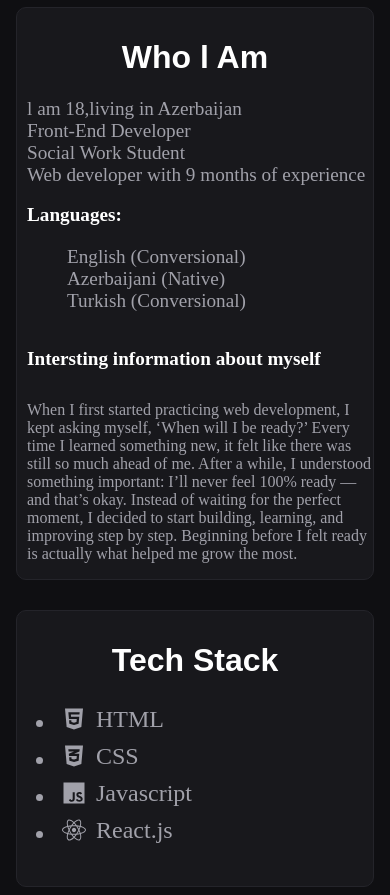
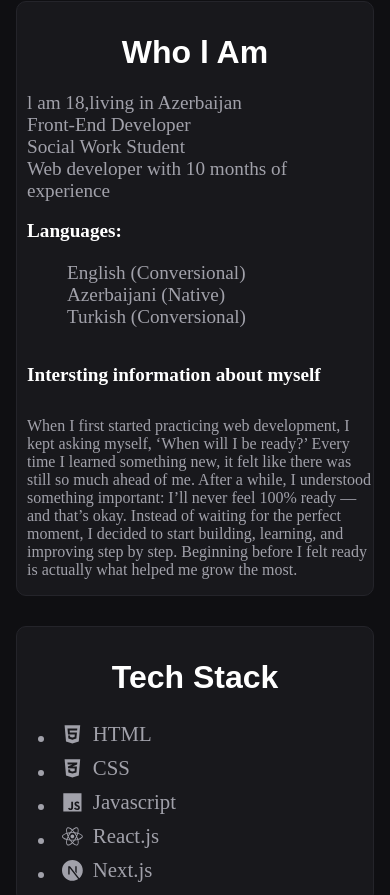
Before and after one commit to saidmaharramlidev-commits/said-maharramli, a React (Vite) app: page / in a window 390 px wide. Shown: the part 919-1814 px from the top of the page. Built offline with nearby package versions, Linux system fonts and the light colour scheme.

Commit message:
added upwork link,fixed project pics

```diff
--- a/src/components/About.tsx
+++ b/src/components/About.tsx
@@ -4,6 +4,7 @@
 import { IoLogoJavascript } from "react-icons/io5";
 import { FaReact } from "react-icons/fa";
 import { useEffect } from "react";
+import { SiNextdotjs } from "react-icons/si";
 
 function About() {
 
@@ -63,7 +64,7 @@
                         <li>l am 18,living in Azerbaijan</li>
                         <li>Front-End Developer</li>
                         <li>Social Work Student</li>
-                        <li>Web developer with 9 months of experience</li>
+                        <li>Web developer with 10 months of experience</li>
                         <br />
                         <li>
                             <strong style={{ color: "white" }}>Languages:</strong>
@@ -97,6 +98,7 @@
                             <li><div className="skill"><FaCss3Alt />  CSS</div></li>
                             <li><div className="skill"><IoLogoJavascript />  Javascript</div></li>
                             <li><div className="skill"><FaReact />  React.js</div></li>
+                            <li><div className="skill"><SiNextdotjs />  Next.js</div></li>
                         </ul>
                     </div>
                     <div id="rightAboutDown">
--- a/src/components/Contact.tsx
+++ b/src/components/Contact.tsx
@@ -11,6 +11,9 @@
 
 import { useFormik } from 'formik'
 import { formScheme } from '../schemes/formScheme';
+import { SiUpwork } from "react-icons/si";
+
+
 
 export function CircularIndeterminate() {
     return (
@@ -123,6 +126,9 @@
                         <div className='contactSocialMedia'>
                             <a href="https://www.fiverr.com/saidmaharramli/buying?source=avatar_menu_profile"><TbBrandFiverr style={{ width: "23px", height: "23px", backgroundColor: "#1B1B20", borderRadius: "5px", padding: "10px" }} /> <span>Fiverr</span></a>
                         </div>
+                        <div className='contactSocialMedia'>
+                            <a href="https://www.upwork.com/freelancers/~01da6baf41a2f55873"><SiUpwork style={{ width: "23px", height: "23px", backgroundColor: "#1B1B20", borderRadius: "5px", padding: "10px" }} /> <span>Upwork</span></a>
+                        </div>
 
                     </div>
                 </div>
--- a/src/css/about.css
+++ b/src/css/about.css
@@ -142,7 +142,7 @@
 #techStackUl li {
 
     color: #A1A1AA;
-    font-size: 1.6rem;
+    font-size: 1.3rem;
 }
 
 .skill {
@@ -243,7 +243,7 @@
     }
 
     #techStackUl li {
-        font-size: 1.5rem;
+        font-size: 1.3rem;
     }
 
     #services li {
@@ -260,7 +260,7 @@
     }
 
     #techStackUl li {
-        font-size: 1.5rem;
+        font-size: 1.3rem;
     }
 
     #services li {
--- a/src/pages/AllProjects.tsx
+++ b/src/pages/AllProjects.tsx
@@ -4,6 +4,7 @@
 import MovieSearcher from "../assets/Movie Searcher.png"
 import Cobalt from "../assets/cobalt landing.png"
 import Construction from "../assets/construction.png"
+import Saga from "../assets/sagaHero.png"
 
 
 
@@ -23,16 +24,16 @@
                     <Button href="https://said-construction.vercel.app/" variant="contained" sx={{ backgroundColor: "darkgreen" }}>Go to project</Button>
                 </div>
                 <div className="project">
-                    <img src={MovieSearcher} alt="" />
+                    <img src={Cobalt} alt="" />
                     <h1>Business Landing Page</h1>
                     <p>This is my Cobalt landing page prototype template. All placeholder areas can be easily customized with your own text, images, and other information.</p>
                     <Button href="https://said-movies-tvshows-searcher.vercel.app/" variant="contained" sx={{ backgroundColor: "darkgreen" }}>Go to project</Button>
                 </div>
                 <div className="project">
-                    <img src={Cobalt} alt="" />
-                    <h1>Movie/Tv show Searcher</h1>
-                    <p>A web app to search, explore movies and TV series. Browse by name, genre, or IMDb rating, see detailed info and cast, and save your favorites for quick access.</p>
-                    <Button href="https://said-cobalt-prototype.vercel.app/" variant="contained" sx={{ backgroundColor: "darkgreen" }}>Go to project</Button>
+                    <img src={Saga} alt="" />
+                    <h1>Saga Site</h1>
+                    <p>This project is called Saga and inspired by ega.az.This project highlights my ability to build modern user interfaces using component-based architecture, implement fully responsive design principles, and structure content in a clear and scalable way</p>
+                    <Button href="https://said-saga.vercel.app/" variant="contained" sx={{ backgroundColor: "darkgreen" }}>Go to project</Button>
                 </div>
                 <div className="project">
                     <img src={AfterReel} alt="" />
```
